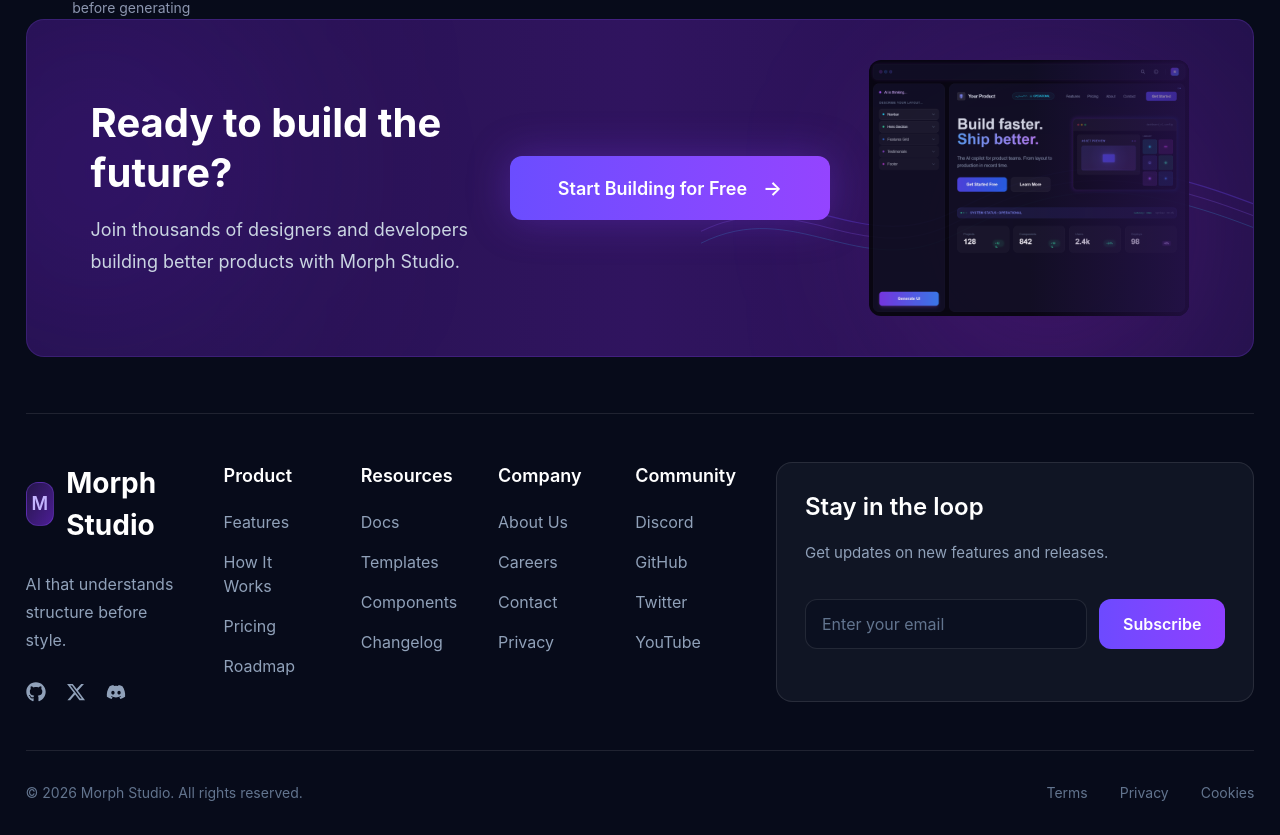
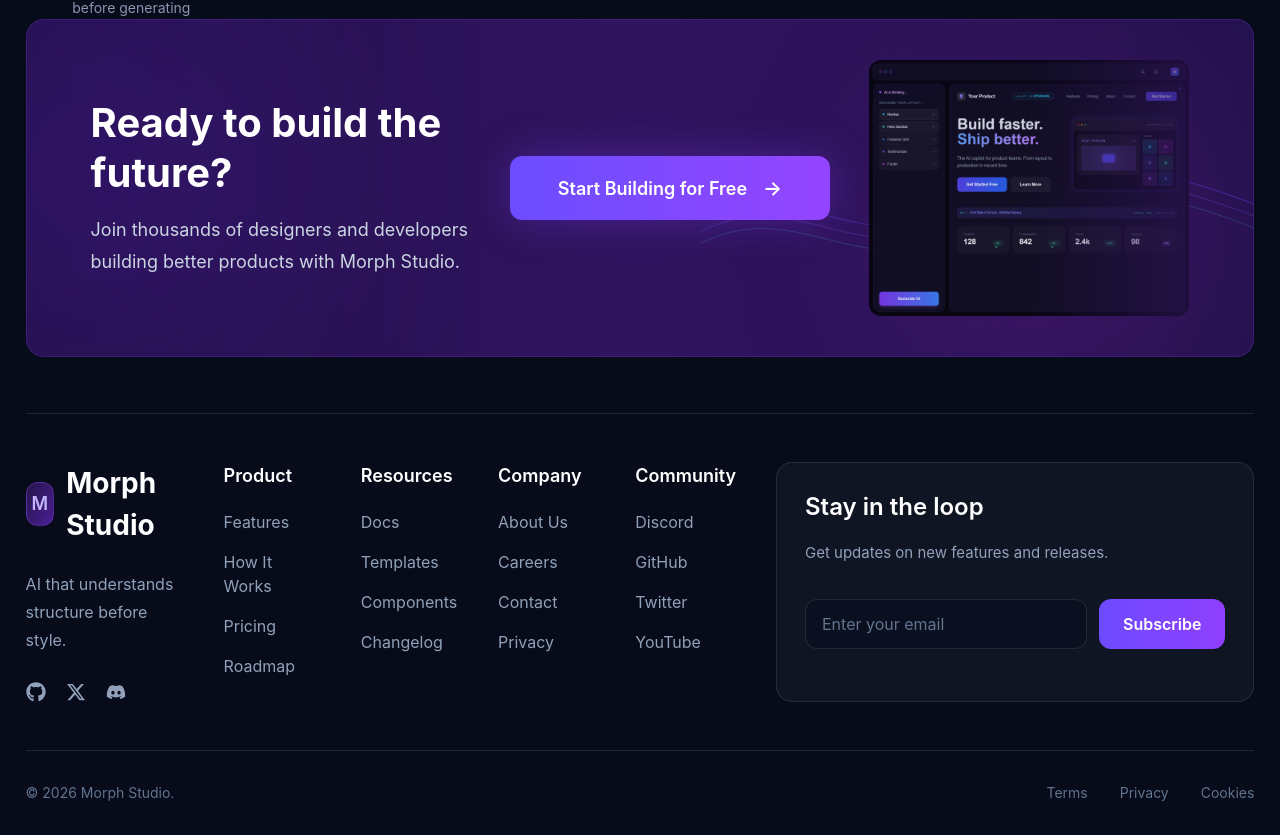
Before and after one commit to aishwaryakhandare-git/Morph-Studio, a React (Vite) app in the folder client/: page / in a window 1280 px wide. Shown: the part 2688-3523 px from the top of the page. Built offline with nearby package versions, Linux system fonts and the light colour scheme.

Commit message:
Frontend finalized

```diff
--- a/client/src/pages/Landing/Landing.tsx
+++ b/client/src/pages/Landing/Landing.tsx
@@ -1076,7 +1076,7 @@
   <div className="mt-12 flex items-center justify-between border-t border-white/10 pt-8 text-sm text-slate-500">
 
     <p>
-      © 2026 Morph Studio. All rights reserved.
+      © 2026 Morph Studio.
     </p>
 
     <div className="flex gap-8">
```
